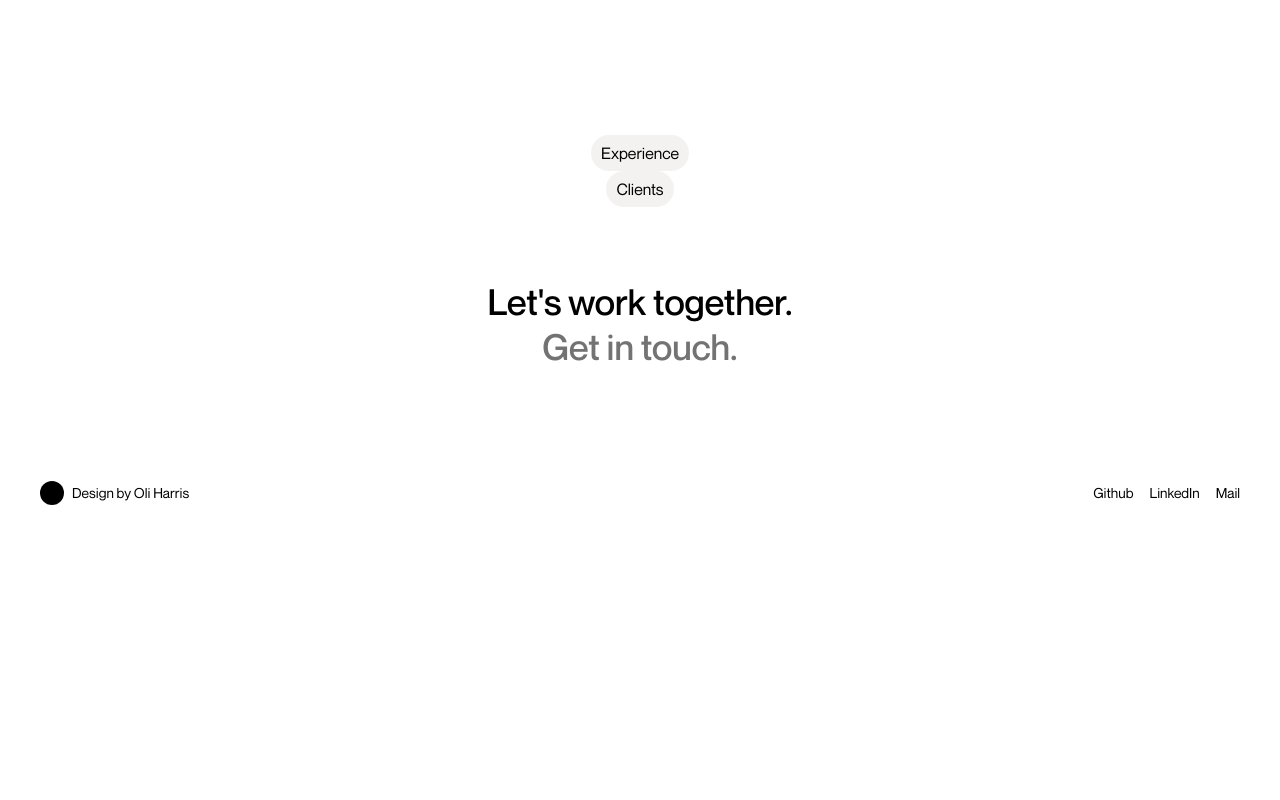
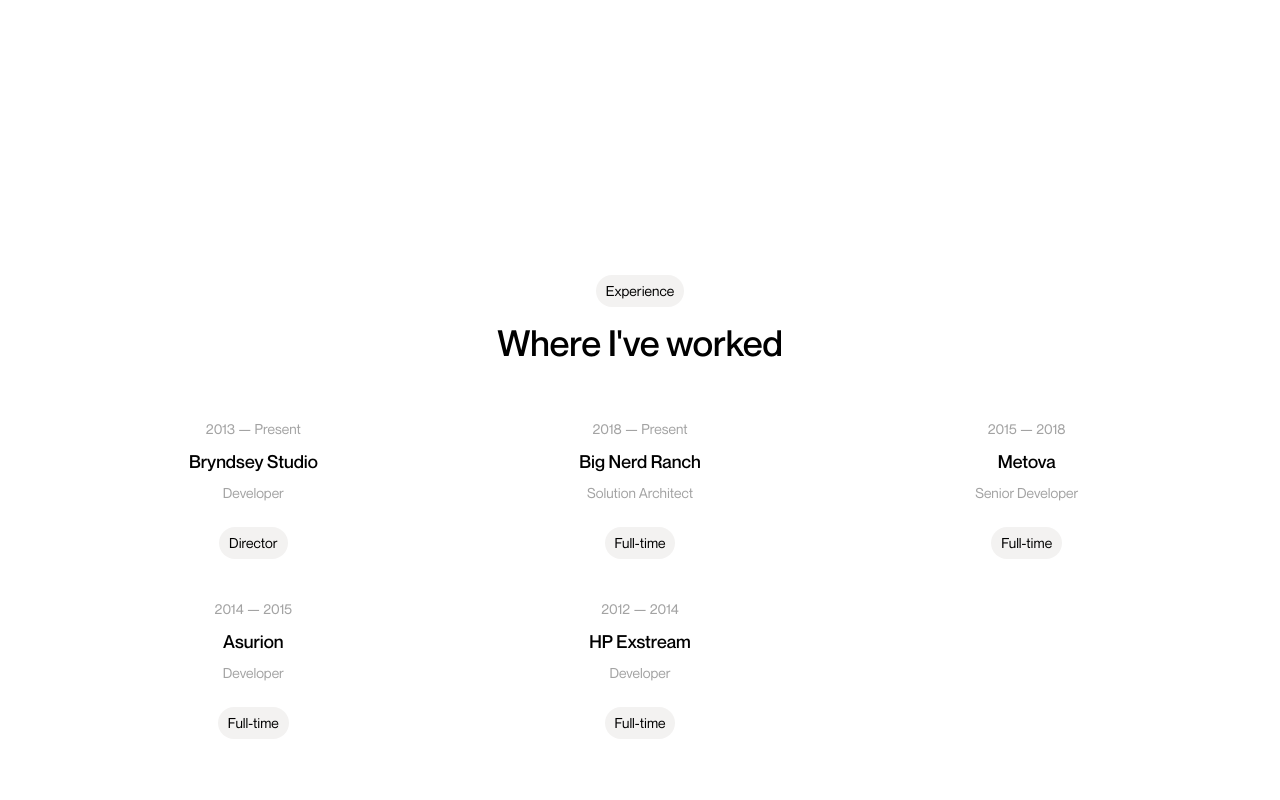
Before and after one commit to bryndsey/frontend-practice, a Next.js app: page /frontend-practice/oh-studio/profile in a window 1280 px wide. Shown: the part 1340-2140 px from the top of the page. Before the commit the page ends 1885 px from the top, so only its background shows below. Built offline with nearby package versions, Linux system fonts and the light colour scheme.

Commit message:
Add work experience section

```diff
--- a/src/app/frontend-practice/oh-studio/components/Chip.tsx
+++ b/src/app/frontend-practice/oh-studio/components/Chip.tsx
@@ -1,6 +1,6 @@
 export default function Chip({ children }: { children: React.ReactNode }) {
   return (
-    <div className="rounded-full bg-stone-200 bg-opacity-50 px-2.5 py-1.5">
+    <div className="rounded-full bg-stone-200 bg-opacity-50 px-2.5 py-1.5 text-sm">
       {children}
     </div>
   );
--- a/src/app/frontend-practice/oh-studio/profile/page.tsx
+++ b/src/app/frontend-practice/oh-studio/profile/page.tsx
@@ -1,5 +1,36 @@
 import Chip from "../components/Chip";
 import ContactSection from "../components/ContactSection";
+
+type WorkType = "Full-time" | "Director";
+
+function WorkExperienceItem({
+  startYear,
+  endYear,
+  current,
+  company,
+  title,
+  type,
+}: {
+  startYear: number;
+  endYear?: number;
+  current?: boolean;
+  company: string;
+  title: string;
+  type: WorkType;
+}) {
+  return (
+    <div className="flex flex-col items-center gap-6 p-5 text-sm">
+      <div className="flex flex-col items-center gap-2">
+        <p className="text-neutral-400">{`${startYear}${
+          current ? " —  Present" : endYear ? ` — ${endYear}` : ""
+        }`}</p>
+        <p className="text-lg font-medium">{company}</p>
+        <p className="text-neutral-400">{title}</p>
+      </div>
+      <Chip>{type}</Chip>
+    </div>
+  );
+}
 
 export default function Profile() {
   return (
@@ -25,12 +56,56 @@
         </p>
       </section>
 
-      <section>
+      <section className="flex w-full flex-col items-center gap-4 px-10 py-36">
         <Chip>Experience</Chip>
+        <p className="text-center text-4xl font-medium">
+          {"Where I've worked"}
+        </p>
+
+        <div className="gapy-5 grid w-full grid-cols-2 gap-x-0 p-5 md:grid-cols-3">
+          <WorkExperienceItem
+            startYear={2013}
+            current
+            company="Bryndsey Studio"
+            title="Developer"
+            type="Director"
+          />
+          <WorkExperienceItem
+            startYear={2018}
+            current
+            company="Big Nerd Ranch"
+            title="Solution Architect"
+            type="Full-time"
+          />
+          <WorkExperienceItem
+            startYear={2015}
+            endYear={2018}
+            company="Metova"
+            title="Senior Developer"
+            type="Full-time"
+          />
+          <WorkExperienceItem
+            startYear={2014}
+            endYear={2015}
+            company="Asurion"
+            title="Developer"
+            type="Full-time"
+          />
+          <WorkExperienceItem
+            startYear={2012}
+            endYear={2014}
+            company="HP Exstream"
+            title="Developer"
+            type="Full-time"
+          />
+        </div>
       </section>
 
-      <section>
+      <section className="flex w-full flex-col items-center gap-4 px-10 py-36">
         <Chip>Clients</Chip>
+        <p className="text-center text-4xl font-medium">
+          {"Who I've worked with"}
+        </p>
       </section>
 
       <ContactSection />
```
